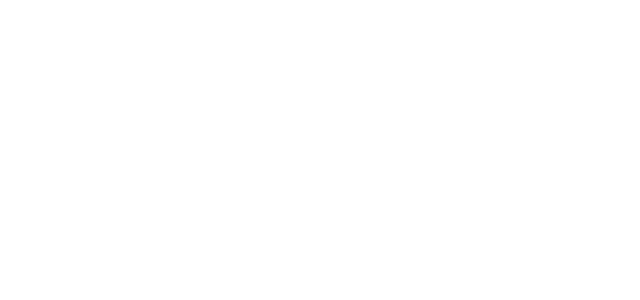
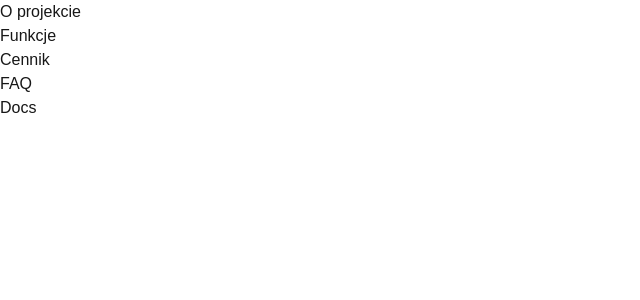
Before and after one commit to ol1mowski/Alice, a Next.js app: page / in a window 1280 px wide. Shown: the top 300 px of the page, without its empty margins (0-640 px from the left). Built offline with nearby package versions, Linux system fonts and the light colour scheme.

Commit message:
[header] create tsx sketch: adding html tags

```diff
--- a/pages/Components/Header/Header.tsx
+++ b/pages/Components/Header/Header.tsx
@@ -1,7 +1,20 @@
 function Header() {
   return (
     <header>
-
+        <section>
+            <img src="" alt="" />
+        </section>
+        <section>
+            <ul>
+                <li>O projekcie</li>
+                <li>Funkcje</li>
+                <li>Cennik</li>
+                <li>FAQ</li>
+            </ul>
+        </section>
+        <section>
+            <button>Docs</button>
+        </section>
     </header>
   )
 }
```
